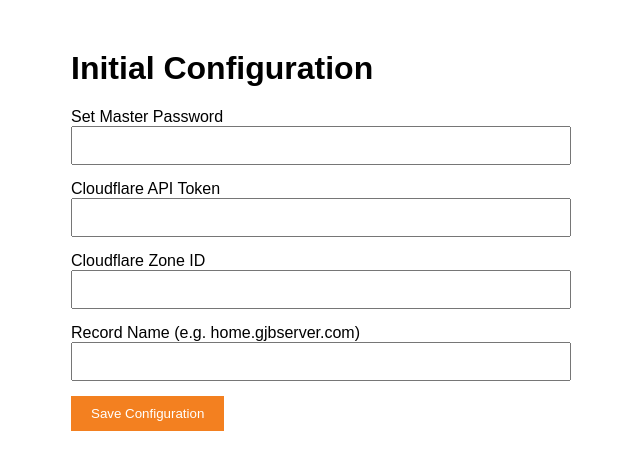
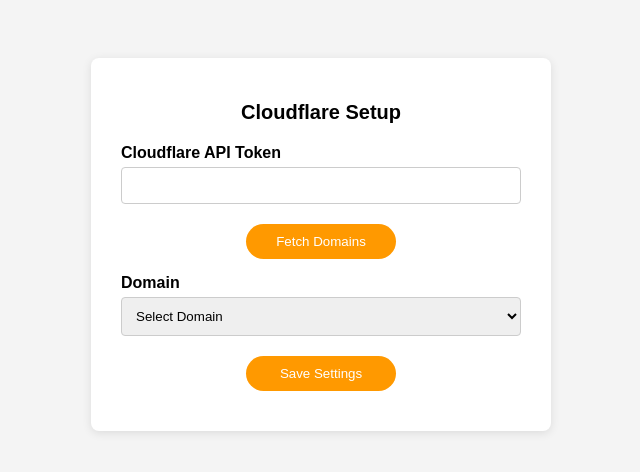
Before and after one commit to DmesgNoise/cloudflare-ddns, a Flask app: page /setup in a window 1280 px wide. Shown: the top 472 px of the page, without its empty margins (319-959 px from the left). Run offline with Flask 3, Linux system fonts and the light colour scheme.

Commit message:
Update: Redirect root to setup on first run

```diff
--- a/app/app.py
+++ b/app/app.py
@@ -1,50 +1,82 @@
-import os
-import json
-from flask import Flask, render_template, request, redirect, url_for, session
+import os, json, time, datetime, requests, threading, traceback
+from flask import Flask, render_template, request, redirect, url_for, jsonify
 
 app = Flask(__name__)
-# Use an environment variable for the secret key for better security
-app.secret_key = os.environ.get('FLASK_SECRET_KEY', 'default-insecure-key')
-CONFIG_PATH = '/app/config/config.json'
+CONFIG_FILE = '/app/config/config.json'
 
-def get_config():
-    if os.path.exists(CONFIG_PATH):
-        with open(CONFIG_PATH, 'r') as f:
-            return json.load(f)
-    return None
+LAST_CHECKED_TIME, CURRENT_WAN_IP, ENGINE_STATUS = "Never", "Loading...", "Initializing..."
+wake_up_event = threading.Event()
+
+def load_config():
+    if not os.path.exists(CONFIG_FILE): return {"token": "", "zone_id": "", "zone_name": "", "record_id": "", "interval": "60"}
+    try:
+        with open(CONFIG_FILE, 'r') as f: return json.load(f)
+    except: return {"token": "", "zone_id": "", "zone_name": "", "record_id": "", "interval": "60"}
+
+def save_config(config):
+    os.makedirs(os.path.dirname(CONFIG_FILE), exist_ok=True)
+    with open(CONFIG_FILE, 'w') as f: json.dump(config, f, indent=4)
+
+def ddns_worker_engine():
+    global LAST_CHECKED_TIME, CURRENT_WAN_IP, ENGINE_STATUS
+    while True:
+        try:
+            LAST_CHECKED_TIME = datetime.datetime.now().strftime("%Y-%m-%d %H:%M:%S")
+            config = load_config()
+            if config.get("token"):
+                CURRENT_WAN_IP = requests.get("https://api.ipify.org", timeout=5).text.strip()
+                ENGINE_STATUS = "Running"
+            else:
+                ENGINE_STATUS = "Configuration Incomplete"
+        except: ENGINE_STATUS = "Error"
+        wake_up_event.wait(timeout=int(load_config().get("interval", 60)))
+        wake_up_event.clear()
+
+threading.Thread(target=ddns_worker_engine, daemon=True).start()
 
 @app.route('/')
 def index():
-    config = get_config()
-    if not config:
+    config = load_config()
+    if not config.get("token"):
         return redirect(url_for('setup'))
-    if not session.get('logged_in'):
-        return redirect(url_for('login'))
-    return "Dashboard: Welcome. DDNS is active."
+    return render_template('status.html', status={"current_ip": CURRENT_WAN_IP, "last_run": LAST_CHECKED_TIME})
 
 @app.route('/setup', methods=['GET', 'POST'])
 def setup():
     if request.method == 'POST':
-        config = {
-            "password": request.form['password'],
-            "cf_api_token": request.form['cf_api_token'],
-            "cf_zone_id": request.form['cf_zone_id'],
-            "record_name": request.form['record_name']
-        }
-        os.makedirs(os.path.dirname(CONFIG_PATH), exist_ok=True)
-        with open(CONFIG_PATH, 'w') as f:
-            json.dump(config, f)
-        return redirect(url_for('login'))
-    return render_template('setup.html')
+        save_config({
+            "token": request.form.get('token'),
+            "zone_id": request.form.get('zone_id'),
+            "zone_name": request.form.get('zone_name'),
+            "record_id": request.form.get('record_id'),
+            "interval": "60"
+        })
+        wake_up_event.set()
+        return redirect(url_for('index'))
+    return render_template('setup.html', config=load_config())
 
-@app.route('/login', methods=['GET', 'POST'])
-def login():
-    if request.method == 'POST':
-        config = get_config()
-        if config and request.form['password'] == config.get('password'):
-            session['logged_in'] = True
-            return redirect(url_for('index'))
-    return render_template('login.html')
+@app.route('/api/status')
+def api_status():
+    config = load_config()
+    return jsonify({"wan_ip": CURRENT_WAN_IP, "dns_record": config.get("zone_name"), "last_checked": LAST_CHECKED_TIME, "engine_status": ENGINE_STATUS})
+
+@app.route('/api/fetch_zones', methods=['POST'])
+def api_fetch_zones():
+    token = request.get_json().get('token', '')
+    try:
+        resp = requests.get("https://api.cloudflare.com/client/v4/zones", headers={"Authorization": f"Bearer {token}"}, timeout=8)
+        return jsonify({"success": True, "zones": [{"id": z["id"], "name": z["name"]} for z in resp.json().get("result", [])]})
+    except: return jsonify({"success": False, "zones": []})
+
+@app.route('/api/fetch_records', methods=['POST'])
+def api_fetch_records():
+    data = request.get_json()
+    token, zone_id = data.get('token'), data.get('zone_id')
+    try:
+        url = f"https://api.cloudflare.com/client/v4/zones/{zone_id}/dns_records"
+        resp = requests.get(url, headers={"Authorization": f"Bearer {token}"}, timeout=8)
+        return jsonify({"success": True, "records": [{"id": r["id"], "name": r["name"]} for r in resp.json().get("result", []) if r["type"] == "A"]})
+    except: return jsonify({"success": False, "records": []})
 
 if __name__ == '__main__':
     app.run(host='0.0.0.0', port=5555)
--- a/app/templates/setup.html
+++ b/app/templates/setup.html
@@ -1,29 +1,58 @@
 <!DOCTYPE html>
 <html>
 <head>
-    <title>Cloudflare DDNS Setup</title>
+    <title>Setup DDNS</title>
     <style>
-        body { font-family: sans-serif; max-width: 500px; margin: 50px auto; }
-        input { display: block; margin-bottom: 15px; padding: 10px; width: 100%; box-sizing: border-box; }
-        button { padding: 10px 20px; background-color: #f38020; color: white; border: none; cursor: pointer; }
+        body { font-family: sans-serif; display: flex; justify-content: center; padding-top: 50px; background-color: #f4f4f4; }
+        .container { background: white; padding: 30px; border-radius: 8px; box-shadow: 0 2px 10px rgba(0,0,0,0.1); width: 400px; }
+        h1 { font-size: 20px; margin-bottom: 20px; text-align: center; }
+        label { display: block; margin-top: 15px; margin-bottom: 5px; font-weight: bold; }
+        input[type="password"], select { width: 100%; padding: 10px; margin-bottom: 10px; border: 1px solid #ccc; border-radius: 4px; box-sizing: border-box; }
+        button { padding: 10px 20px; background: #ff9900; color: white; border: none; border-radius: 20px; cursor: pointer; margin: 10px auto; display: block; width: 150px; }
     </style>
 </head>
 <body>
-    <h1>Initial Configuration</h1>
-    <form method="POST">
-        <label>Set Master Password</label>
-        <input type="password" name="password" required>
-
-        <label>Cloudflare API Token</label>
-        <input type="text" name="cf_api_token" required>
-
-        <label>Cloudflare Zone ID</label>
-        <input type="text" name="cf_zone_id" required>
-
-        <label>Record Name (e.g. home.gjbserver.com)</label>
-        <input type="text" name="record_name" required>
-
-        <button type="submit">Save Configuration</button>
-    </form>
+    <div class="container">
+        <h1>Cloudflare Setup</h1>
+        <form action="/setup" method="POST">
+            <label>Cloudflare API Token</label>
+            <input type="password" id="token" name="token" value="{{ config.token }}" required>
+            <button type="button" onclick="fetchData('zones')">Fetch Domains</button>
+            <label>Domain</label>
+            <select id="zone_id" name="zone_id" onchange="updateZoneName(this)" required>
+                <option value="{{ config.zone_id }}">{{ config.zone_name or 'Select Domain' }}</option>
+            </select>
+            <input type="hidden" id="zone_name" name="zone_name" value="{{ config.zone_name }}">
+            <input type="hidden" id="record_id" name="record_id" value="{{ config.record_id }}">
+            <button type="submit">Save Settings</button>
+        </form>
+    </div>
+    <script>
+        async function fetchData(type) {
+            const token = document.getElementById('token').value;
+            const res = await fetch(`/api/fetch_${type}`, {
+                method: 'POST',
+                headers: {'Content-Type': 'application/json'},
+                body: JSON.stringify({token, zone_id: document.getElementById('zone_id').value})
+            });
+            const data = await res.json();
+            if (type === 'zones') {
+                const select = document.getElementById('zone_id');
+                select.innerHTML = '';
+                data.zones.forEach(item => {
+                    const opt = document.createElement('option');
+                    opt.value = item.id; opt.textContent = item.name;
+                    select.appendChild(opt);
+                });
+            } else if (data.records && data.records.length > 0) {
+                document.getElementById('record_id').value = data.records[0].id;
+                alert('Domain configured: ' + data.records[0].name);
+            }
+        }
+        function updateZoneName(select) {
+            document.getElementById('zone_name').value = select.options[select.selectedIndex].text;
+            fetchData('records');
+        }
+    </script>
 </body>
 </html>
```
